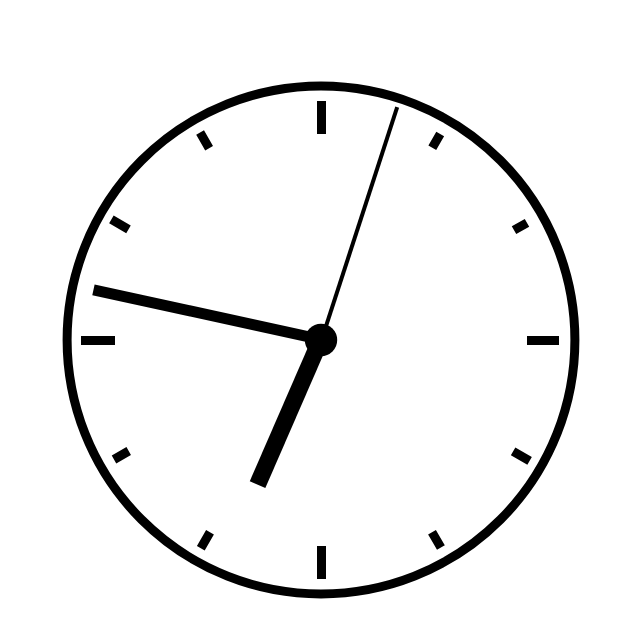
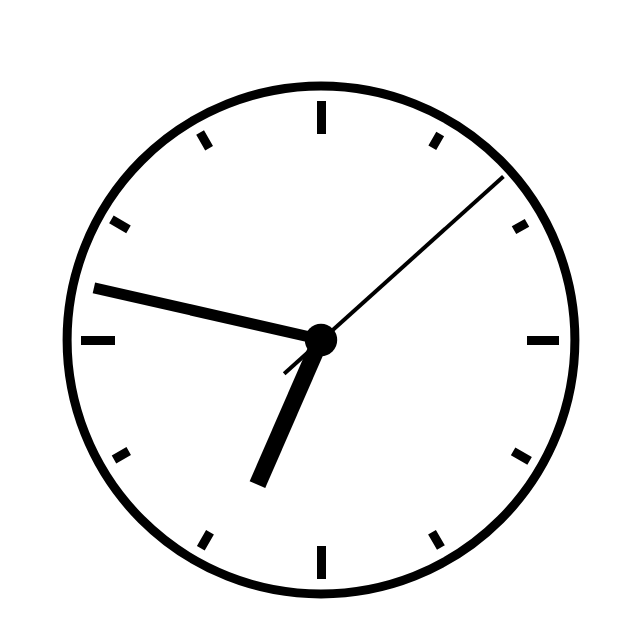
Before and after one commit to kirandeep123/Javascript-Essential-Training, a plain HTML site: page 06_02/index.html in a window 1280 px wide. Shown: the whole page, without its empty margins (319-959 px from the left). Drawn offline with Linux system fonts and the light colour scheme.

Commit message:
svg clock

```diff
--- a/06_02/script.js
+++ b/06_02/script.js
@@ -1,8 +1,6 @@
 const HOURHAND = document.querySelector("#hour");
 const MINUTEHAND = document.querySelector("#minute");
 const SECONDHAND = document.querySelector("#second");
-
-
 
 var date =new Date();
     let hr =date.getHours();
@@ -14,6 +12,20 @@ let minPosition=(min*360/60) +(sec *(360/60)/60);
     let secPostion=sec *360/60;
 
     console.log(hr +" - " +min +" - " +sec );
+
+
+function runClock(){
+    hrPosition =hrPosition+(30/3600); /*360/12 =30 and 3600 seconds in 1 hour )*/
+    minPosition =minPosition+(6/60) /* (1/60)of 6*/ ;
+    secPostion=secPostion + 6 /*360/60*/ ;
+
+
     HOURHAND.style.transform ="rotate(+" +hrPosition+"deg)";
     MINUTEHAND.style.transform ="rotate(+" +minPosition+"deg)";
     SECONDHAND.style.transform ="rotate(+" +secPostion+"deg)";
+
+}
+
+setInterval(() => {
+    runClock()
+}, 1000);
--- a/06_02/style.css
+++ b/06_02/style.css
@@ -62,5 +62,5 @@
 #minute,
 #second {
     transform-origin: 300px 300px;
-    transition: transform .5s ease-in-out;
+  /*  transition: transform .5s ease-in-out;*/
 }
```
Lines whose indentation alone changed are shown as unchanged.
